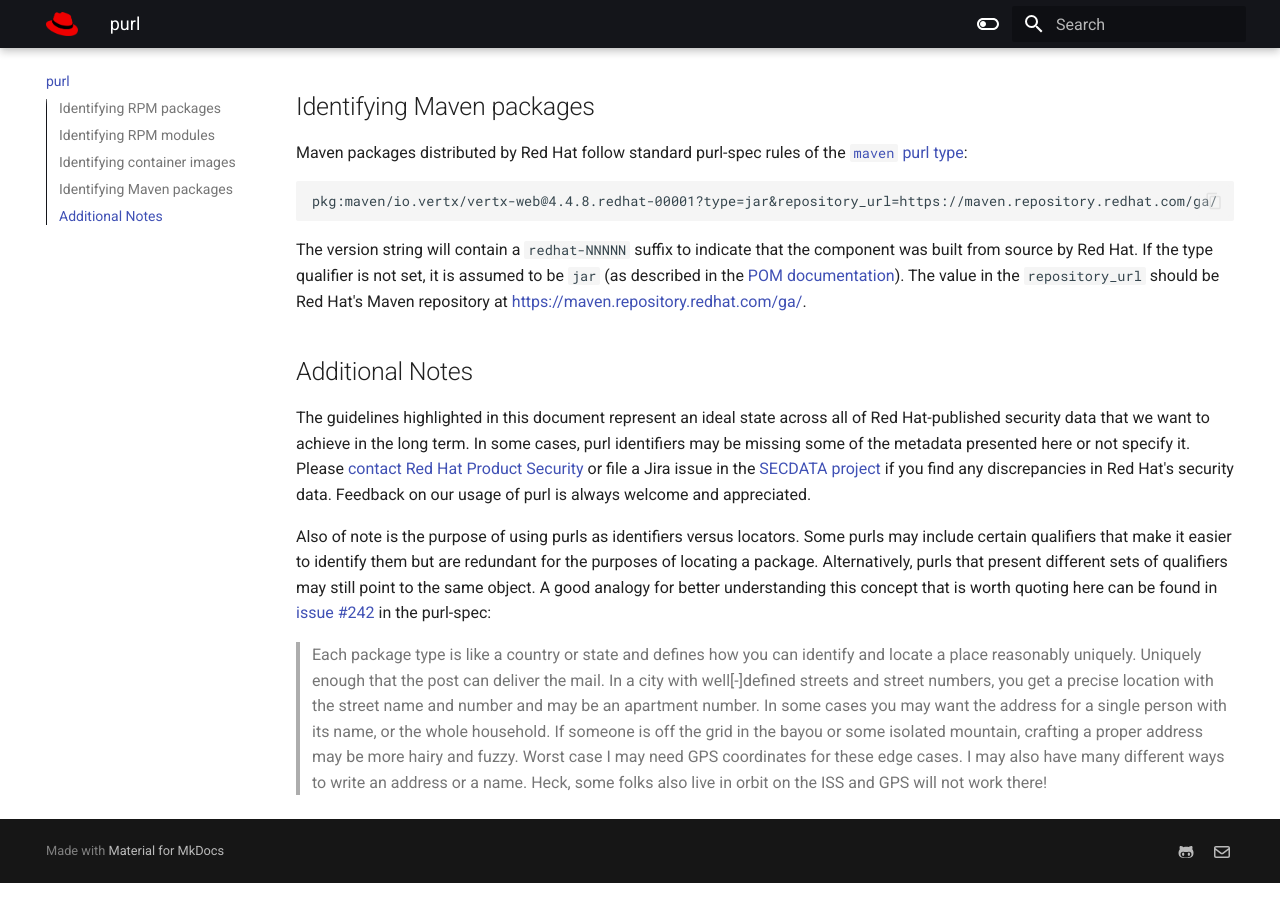
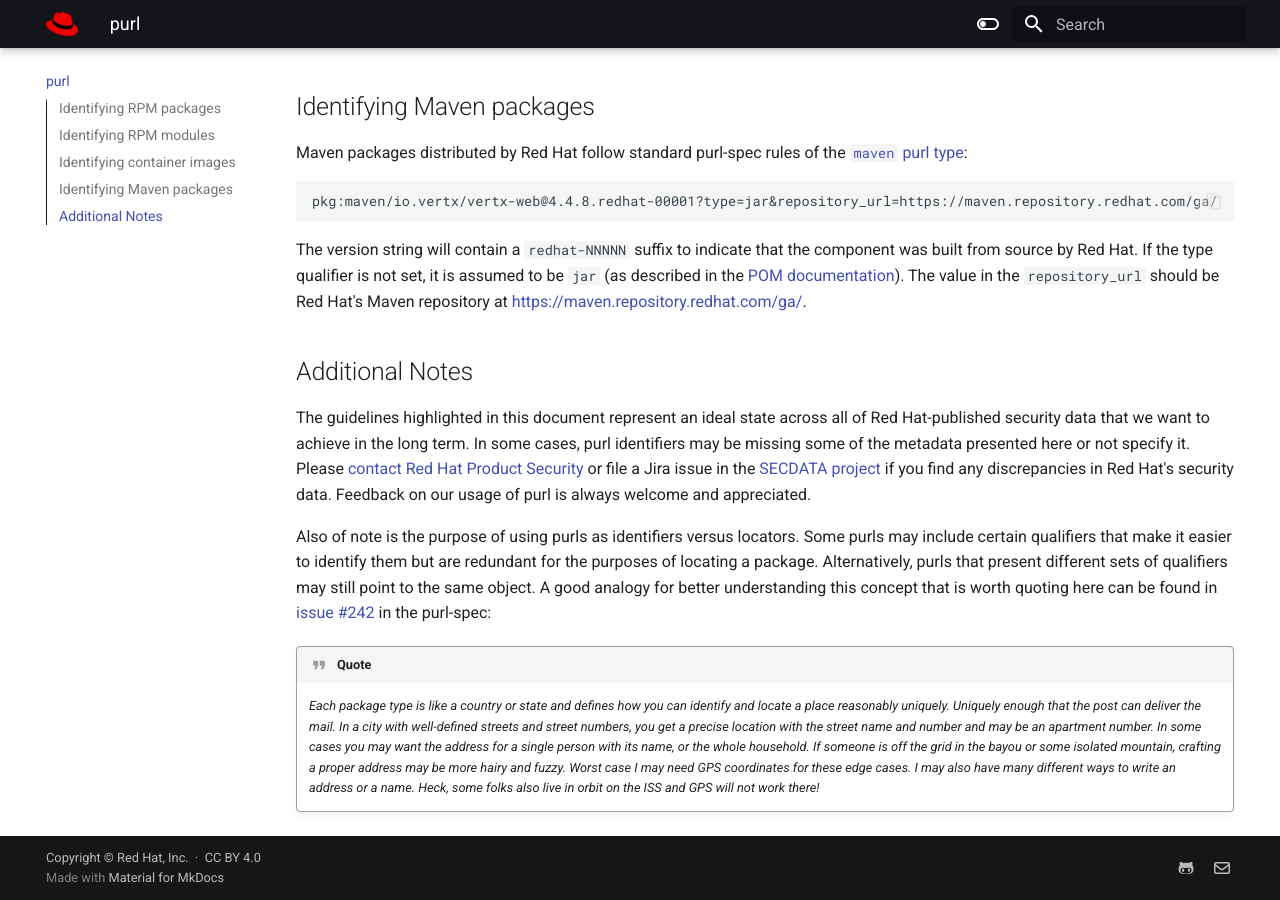
Before and after one commit to RedHatProductSecurity/security-data-guidelines, an MkDocs documentation site: the page built from docs/purl.md, in a window 1280 px wide and 900 px high, scrolled down 2658 px. Built offline with MkDocs 1.6.1 and Material for MkDocs 9.7.7, drawn with Linux system fonts in a browser that asks for light colours.

Commit message:
Minor tweaks to docs

```diff
--- a/docs/purl.md
+++ b/docs/purl.md
@@ -166,10 +166,12 @@ that present different sets of qualifiers may still point to the same object. A
 understanding this concept that is worth quoting here can be found in
 [issue #242](https://github.com/package-url/purl-spec/issues/242) in the purl-spec:
 
-> Each package type is like a country or state and defines how you can identify and locate a place reasonably
-> uniquely. Uniquely enough that the post can deliver the mail. In a city with well[-]defined streets and street
-> numbers, you get a precise location with the street name and number and may be an apartment number. In some cases
-> you may want the address for a single person with its name, or the whole household. If someone is off the grid in
-> the bayou or some isolated mountain, crafting a proper address may be more hairy and fuzzy. Worst case I may need
-> GPS coordinates for these edge cases. I may also have many different ways to write an address or a name. Heck,
-> some folks also live in orbit on the ISS and GPS will not work there!
+!!! quote
+
+    _Each package type is like a country or state and defines how you can identify and locate a place reasonably
+    uniquely. Uniquely enough that the post can deliver the mail. In a city with well-defined streets and street
+    numbers, you get a precise location with the street name and number and may be an apartment number. In some cases
+    you may want the address for a single person with its name, or the whole household. If someone is off the grid in
+    the bayou or some isolated mountain, crafting a proper address may be more hairy and fuzzy. Worst case I may need
+    GPS coordinates for these edge cases. I may also have many different ways to write an address or a name. Heck,
+    some folks also live in orbit on the ISS and GPS will not work there!_
--- a/mkdocs.yml
+++ b/mkdocs.yml
@@ -1,6 +1,7 @@
 site_name: Red Hat Security Data Guidelines
 site_url: https://redhatproductsecurity.github.io/security-data-guidelines/
 edit_uri: "https://github.com/RedHatProductSecurity/security-data-guidelines/blob/main/docs"
+copyright: Copyright &copy; Red Hat, Inc. &nbsp;&centerdot;&nbsp; <a href="https://creativecommons.org/licenses/by/4.0/">CC BY 4.0</a>
 
 theme:
   name: material
@@ -12,7 +13,7 @@ theme:
     - search.suggest
     - search.highlight
     - content.tabs.link
-    - content.code.annotation
+    - content.code.annotate
     - content.code.copy
     - content.action.view
   language: en
@@ -46,12 +47,16 @@ extra:
       link: "mailto:secalert@redhat.com"
 
 markdown_extensions:
-  - pymdownx.highlight:
-      linenums: true
-      anchor_linenums: true
+  - pymdownx.highlight
   - pymdownx.inlinehilite  # https://squidfunk.github.io/mkdocs-material/setup/extensions/python-markdown-extensions/?h=snippets#inlinehilite
   - pymdownx.snippets  # https://squidfunk.github.io/mkdocs-material/setup/extensions/python-markdown-extensions/?h=snippets#snippets
   - admonition  # https://squidfunk.github.io/mkdocs-material/setup/extensions/python-markdown/?h=#admonition
   - footnotes  # https://squidfunk.github.io/mkdocs-material/setup/extensions/python-markdown/?h=#footnotes
+  - attr_list
+  - abbr  # https://squidfunk.github.io/mkdocs-material/reference/tooltips/#adding-abbreviations
+  - md_in_html
+  - pymdownx.superfences
+  - pymdownx.tabbed:
+      alternate_style: true
   - toc:
       permalink: 🔗  # Add anchor to each title element
```
Also changed, not shown: README.md (+12 -0 lines).
